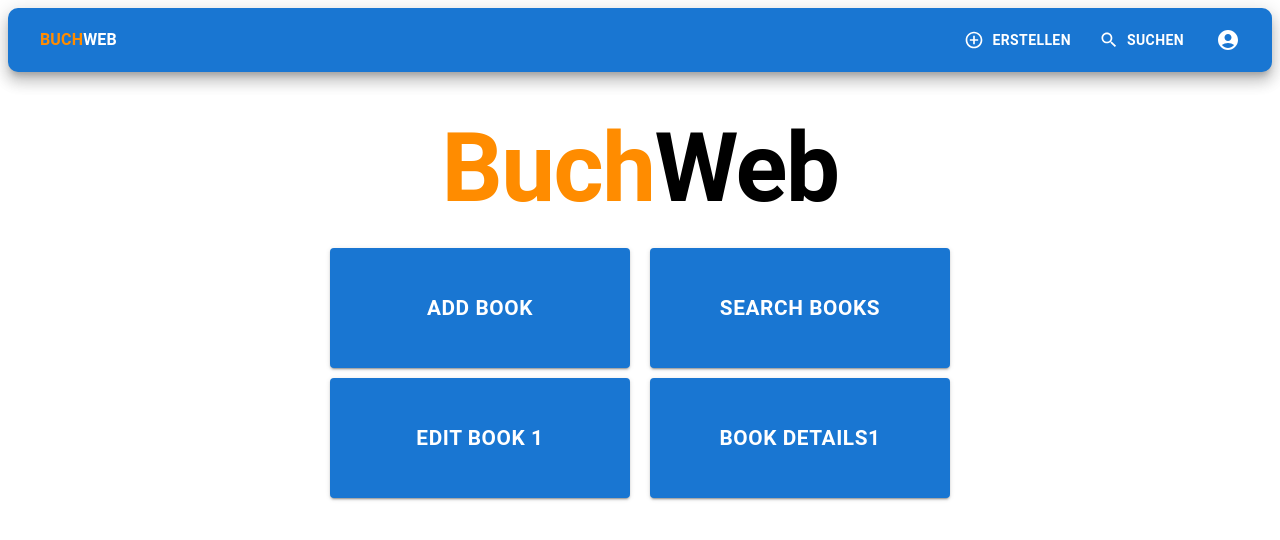
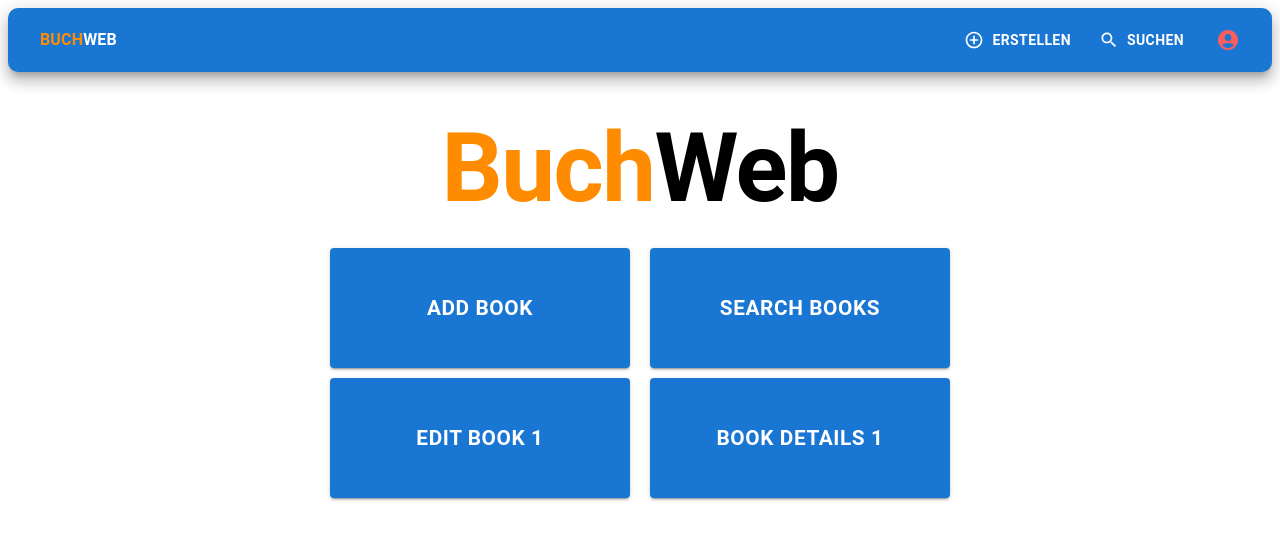
Before and after one commit to JanS20/Buch-Client-SWE, a React (Vite) app: page / in a window 1280 px wide. Shown: the top 540 px of the page. Built offline with nearby package versions, Linux system fonts and the light colour scheme.

Commit message:
small style changes

```diff
--- a/src/components/main/HomePage.jsx
+++ b/src/components/main/HomePage.jsx
@@ -48,7 +48,7 @@ function HomePage() {
       color="primary"
       style={{ marginBottom: '10px', width: '300px', height: '120px', fontSize: '1.3rem', fontWeight: 'bold'}}
     >
-      Book Details1
+      Book Details 1
     </Button>
   </Box>
 </Box>
--- a/src/components/navbar.jsx
+++ b/src/components/navbar.jsx
@@ -80,7 +80,7 @@ const Navbar = () => {
                 Suchen
             </Button>
             <IconButton color="inherit" onClick={handleMenu}>
-              <AccountCircle />
+              <AccountCircle style={{ color: isLoggedIn() ? '#6fdf6f' : '#ff5d5d' }} />
             </IconButton>
           </Stack>
           <Menu
```
